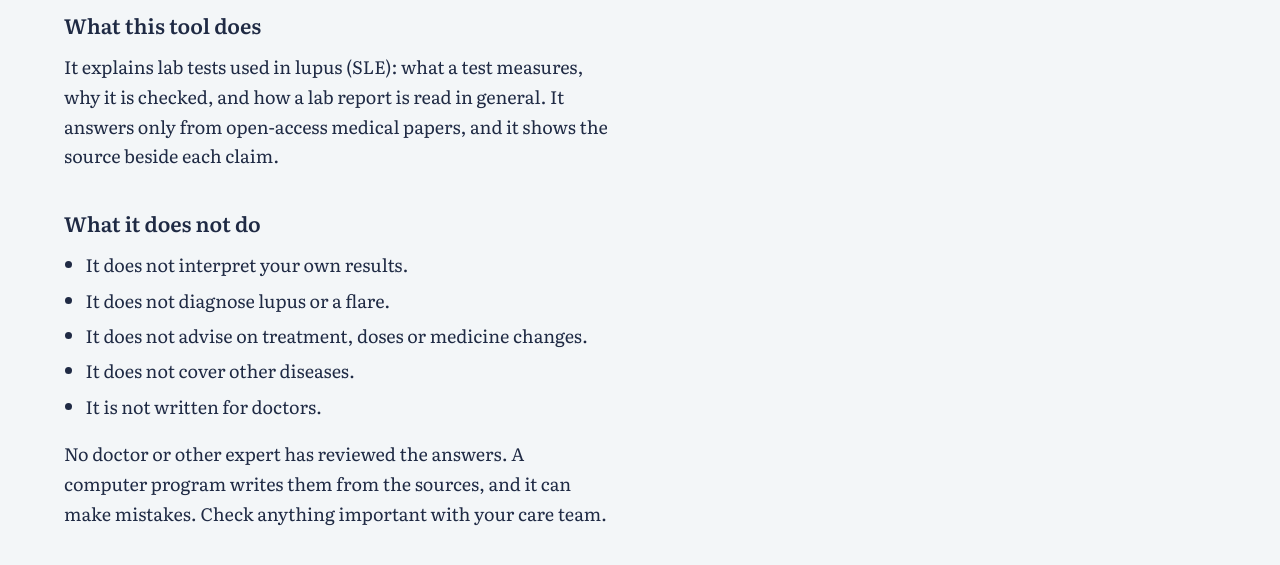
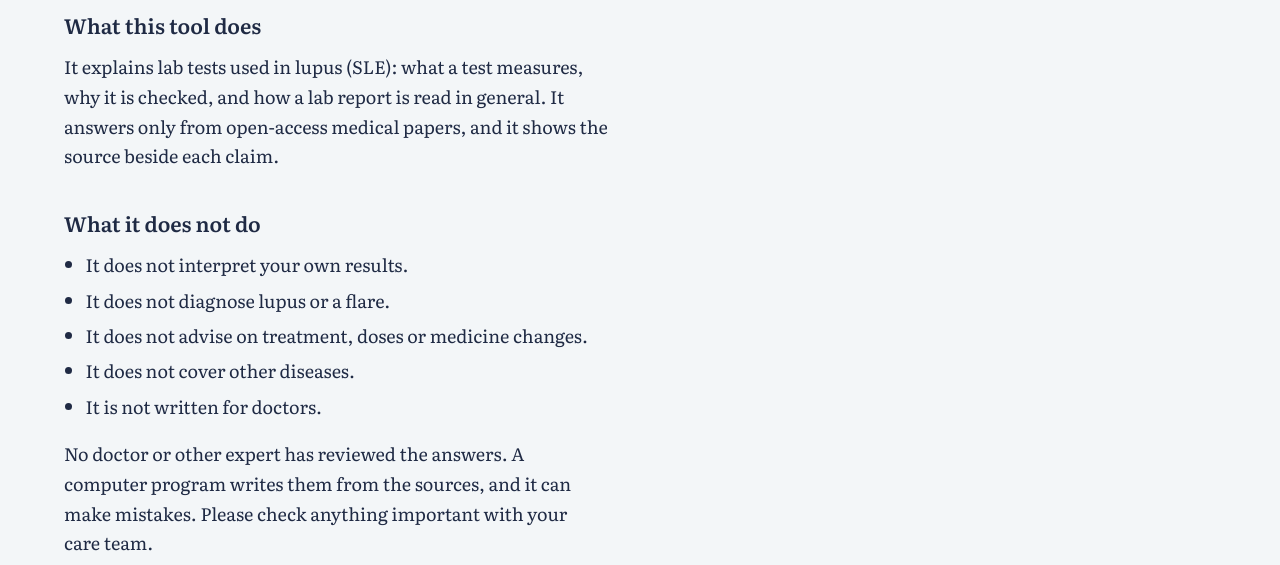
Before and after one commit to tuyetngan0518-cloud/lupuslabbuddy, a website: page public/about.html in a window 1280 px wide. Shown: the part 231-796 px from the top of the page. Drawn offline with Linux system fonts and the light colour scheme.

Commit message:
Use polite, formal, brief wording in both languages
Replace blunt or casual phrasing in the interface and About page, drop
sentence-opening "No" in the Vietnamese glossary, ask the model for a
formal register, and expand bare "What is X?" questions so the search
finds passages.

Co-Authored-By: Claude Opus 5.5 <noreply@anthropic.com>

```diff
--- a/config/glossary-details/antibodies.ts
+++ b/config/glossary-details/antibodies.ts
@@ -82,8 +82,8 @@ export const antibodies: Record<string, TermDetail> = {
       ["know", "Anti-Ro does not follow disease activity, so it is not repeated at each visit."],
     ],
     vi: [
-      ["what", "Anti-Ro, còn gọi là anti-SSA, là tự kháng thể chống lại một protein tên Ro. Một phần người bệnh lupus có kháng thể này, và nó cũng thường gặp trong hội chứng Sjögren, một bệnh tự miễn có liên quan."],
-      ["why", "Kháng thể này liên quan đến một số biểu hiện của lupus, ví dụ ban da xuất hiện khi ra nắng. Nó quan trọng nhất trong thời kỳ mang thai: kháng thể có thể đi qua nhau thai và, trong một số ít trường hợp, ảnh hưởng đến da hoặc nhịp tim của em bé. Vì vậy phụ nữ bị lupus đang mang thai hoặc dự định mang thai thường được làm xét nghiệm này."],
+      ["what", "Anti-Ro, còn gọi là anti-SSA, là tự kháng thể chống lại một protein tên Ro. Một phần người bệnh lupus có kháng thể này, và kháng thể này cũng thường gặp trong hội chứng Sjögren, một bệnh tự miễn có liên quan."],
+      ["why", "Kháng thể này liên quan đến một số biểu hiện của lupus, ví dụ ban da xuất hiện khi ra nắng. Anti-Ro quan trọng nhất trong thời kỳ mang thai: kháng thể có thể đi qua nhau thai và, trong một số ít trường hợp, ảnh hưởng đến da hoặc nhịp tim của em bé. Vì vậy phụ nữ bị lupus đang mang thai hoặc dự định mang thai thường được làm xét nghiệm này."],
       ["report", "Kết quả được ghi là dương tính hoặc âm tính, đôi khi kèm con số. Một số phiếu kết quả tách thành Ro52 và Ro60, là hai protein mục tiêu khác nhau."],
       ["know", "Anti-Ro không thay đổi theo mức độ hoạt động bệnh, nên không làm lại ở mỗi lần khám."],
     ],
@@ -142,7 +142,7 @@ export const antibodies: Record<string, TermDetail> = {
       ["know", "Blood-thinning medicines can interfere with this test, so laboratories ask which medicines a person is taking."],
     ],
     vi: [
-      ["what", "Kháng đông lupus là một trong ba xét nghiệm kháng thể kháng phospholipid. Tên gọi này dễ gây hiểu lầm ở hai điểm. Một là người không bị lupus cũng có thể có kháng thể này. Hai là tuy làm máu đông chậm hơn trong ống nghiệm, trong cơ thể nó lại liên quan đến việc máu dễ đông hơn chứ không phải khó đông hơn."],
+      ["what", "Kháng đông lupus là một trong ba xét nghiệm kháng thể kháng phospholipid. Tên gọi này dễ gây hiểu lầm ở hai điểm. Một là người không bị lupus cũng có thể có kháng thể này. Hai là tuy làm máu đông chậm hơn trong ống nghiệm, trong cơ thể kháng thể này lại liên quan đến việc máu dễ đông hơn chứ không phải khó đông hơn."],
       ["why", "Trong các xét nghiệm kháng phospholipid, đây là xét nghiệm liên quan chặt chẽ nhất đến cục máu đông và biến chứng thai kỳ."],
       ["report", "Kháng đông lupus không được đo trực tiếp. Phòng xét nghiệm làm các xét nghiệm thời gian đông máu, thường có tên dRVVT và aPTT, để xem thời gian đông có kéo dài không, và có trở về bình thường theo kiểu đặc trưng không. Kết quả được ghi là có hoặc không, hay dương tính hoặc âm tính."],
       ["know", "Thuốc chống đông có thể làm sai lệch xét nghiệm này, nên phòng xét nghiệm thường hỏi người bệnh đang dùng thuốc gì."],
--- a/public/about.html
+++ b/public/about.html
@@ -26,7 +26,7 @@
           <li>It does not cover other diseases.</li>
           <li>It is not written for doctors.</li>
         </ul>
-        <p>No doctor or other expert has reviewed the answers. A computer program writes them from the sources, and it can make mistakes. Check anything important with your care team.</p>
+        <p>No doctor or other expert has reviewed the answers. A computer program writes them from the sources, and it can make mistakes. Please check anything important with your care team.</p>
 
         <h2>Glossary</h2>
         <p>The <a href="/glossary.html">Glossary</a> is different from the answers. Its explanations were written for this tool, not taken from the cited sources, and no doctor or other expert has reviewed them. For medicines it covers what the medicine is and which lab tests are checked while taking it. It does not give doses, lists of side effects or advice about taking a medicine.</p>
@@ -45,21 +45,21 @@
           <li><span class="evidence-bar" aria-hidden="true"><i class="on"></i><i class="on"></i><i></i><i></i></span>observational study</li>
           <li><span class="evidence-bar" aria-hidden="true"><i class="on"></i><i></i><i></i><i></i></span>review or expert opinion</li>
         </ul>
-        <p>When the sources do not cover a question well, the tool says "Not enough evidence to answer this" and does not guess.</p>
+        <p>When the sources do not cover a question well, the tool says "Not enough evidence to answer this" rather than speculate.</p>
 
         <h2>Evidence is limited</h2>
-        <p>Some sentences in an answer are marked "Evidence is limited", with an amber line beside them. This means the cited passages back that sentence only partly, indirectly, or say the findings are uncertain or mixed. It is about how well the sources support that one sentence, while evidence level is about what kind of paper each source is. The mark is set by the AI model that writes the answer, so treat it as a rough guide too.</p>
+        <p>Some sentences in an answer are marked "Evidence is limited", with an amber line beside them. This means the cited passages back that sentence only partly, indirectly, or say the findings are uncertain or mixed. It is about how well the sources support that one sentence, while evidence level is about what kind of paper each source is. The mark is set by the AI model that writes the answer, so please treat it as a rough guide too.</p>
 
         <h2>Your privacy</h2>
-        <p>This tool does not save your questions. A question is sent to Cloudflare's AI service to write the answer; Cloudflare states that it does not keep the text afterwards or use it to train AI models. Do not type your results or personal details.</p>
+        <p>This tool does not save your questions. A question is sent to Cloudflare's AI service to write the answer; Cloudflare states that it does not keep the text afterwards or use it to train AI models. Please do not enter your results or personal details.</p>
 
         <h2>Feedback</h2>
-        <p>If an answer looks wrong or a source does not support a claim, <a href="/feedback.html">send feedback</a>.</p>
+        <p>If an answer looks wrong or a source does not support a claim, please <a href="/feedback.html">send feedback</a>.</p>
       </div>
 
       <div class="prose" data-show="vi" lang="vi">
         <h2>Công cụ này giúp gì</h2>
-        <p>Công cụ giải thích các xét nghiệm dùng trong bệnh lupus (SLE): xét nghiệm đo cái gì, vì sao cần làm, và cách đọc phiếu kết quả nói chung. Công cụ chỉ trả lời dựa trên các bài báo y khoa truy cập mở (ai cũng đọc miễn phí được), và hiển thị nguồn tham khảo bên cạnh từng ý.</p>
+        <p>Công cụ giải thích các xét nghiệm dùng trong bệnh lupus (SLE): xét nghiệm dùng để đo gì, vì sao cần làm, và cách đọc phiếu kết quả nói chung. Công cụ chỉ trả lời dựa trên các bài báo y khoa truy cập mở (ai cũng đọc miễn phí được), và hiển thị nguồn tham khảo bên cạnh từng ý.</p>
 
         <h2>Những việc công cụ này không làm</h2>
         <ul>
@@ -69,7 +69,7 @@
           <li>Không nói về các bệnh khác.</li>
           <li>Không dành cho bác sĩ.</li>
         </ul>
-        <p>Chưa có bác sĩ hay chuyên gia nào thẩm định các câu trả lời. Câu trả lời do một chương trình máy tính viết dựa trên các nguồn tham khảo, nên có thể có sai sót. Điều gì quan trọng, hãy hỏi lại bác sĩ điều trị của bạn.</p>
+        <p>Chưa có bác sĩ hay chuyên gia nào thẩm định các câu trả lời. Câu trả lời do một chương trình máy tính viết dựa trên các nguồn tham khảo, nên có thể có sai sót. Với vấn đề quan trọng, vui lòng hỏi bác sĩ điều trị.</p>
 
         <h2>Bảng thuật ngữ</h2>
         <p><a href="/glossary.html">Bảng thuật ngữ</a> khác với các câu trả lời. Phần giải thích ở đó được viết riêng cho công cụ này, không lấy từ các nguồn tham khảo được trích dẫn, và chưa có bác sĩ hay chuyên gia nào thẩm định. Với các thuốc, bảng này cho biết thuốc là gì và cần làm những xét nghiệm nào khi dùng thuốc. Bảng không nêu liều dùng, không liệt kê tác dụng phụ và không đưa ra lời khuyên về việc dùng thuốc.</p>
@@ -88,16 +88,16 @@
           <li><span class="evidence-bar" aria-hidden="true"><i class="on"></i><i class="on"></i><i></i><i></i></span>nghiên cứu quan sát</li>
           <li><span class="evidence-bar" aria-hidden="true"><i class="on"></i><i></i><i></i><i></i></span>bài tổng quan hoặc ý kiến chuyên gia</li>
         </ul>
-        <p>Khi các nguồn tham khảo chưa đề cập đủ rõ đến câu hỏi, công cụ sẽ nói "Chưa đủ bằng chứng để trả lời câu hỏi này" chứ không đoán.</p>
+        <p>Khi các nguồn tham khảo chưa đề cập đủ rõ đến câu hỏi, công cụ sẽ nói "Chưa đủ bằng chứng để trả lời câu hỏi này" thay vì phỏng đoán.</p>
 
         <h2>Bằng chứng còn hạn chế</h2>
-        <p>Một số câu trong phần trả lời được đánh dấu "Bằng chứng còn hạn chế", kèm một vạch màu hổ phách bên cạnh. Điều này có nghĩa là các đoạn trích dẫn chỉ ủng hộ câu đó một phần, một cách gián tiếp, hoặc cho biết kết quả nghiên cứu còn chưa chắc chắn hay chưa thống nhất. Dấu này nói về mức độ các nguồn tham khảo ủng hộ riêng câu đó, còn mức độ bằng chứng cho biết mỗi nguồn là loại bài báo nào. Dấu này do mô hình AI viết câu trả lời đặt ra, vì vậy bạn cũng chỉ nên xem đây là thông tin tham khảo.</p>
+        <p>Một số câu trong phần trả lời được đánh dấu "Bằng chứng còn hạn chế", kèm một vạch màu hổ phách bên cạnh. Điều này có nghĩa là các đoạn trích dẫn chỉ ủng hộ câu đó một phần, một cách gián tiếp, hoặc cho biết kết quả nghiên cứu còn chưa chắc chắn hay chưa thống nhất. Dấu này nói về mức độ các nguồn tham khảo ủng hộ riêng câu đó, còn mức độ bằng chứng cho biết mỗi nguồn là loại bài báo nào. Dấu này do mô hình AI viết câu trả lời đặt ra, vì vậy vui lòng chỉ xem đây là thông tin tham khảo.</p>
 
         <h2>Quyền riêng tư</h2>
-        <p>Công cụ này không lưu câu hỏi của bạn. Câu hỏi được gửi đến dịch vụ AI của Cloudflare để viết câu trả lời; Cloudflare cho biết họ không giữ lại nội dung sau đó và không dùng nội dung này để huấn luyện mô hình AI. Đừng nhập kết quả xét nghiệm hay thông tin cá nhân.</p>
+        <p>Công cụ này không lưu câu hỏi của bạn. Câu hỏi được gửi đến dịch vụ AI của Cloudflare để viết câu trả lời; Cloudflare cho biết họ không giữ lại nội dung sau đó và không dùng nội dung này để huấn luyện mô hình AI. Vui lòng không nhập kết quả xét nghiệm hoặc thông tin cá nhân.</p>
 
         <h2>Góp ý</h2>
-        <p>Nếu câu trả lời có vẻ sai hoặc nguồn tham khảo không khớp với nội dung, hãy <a href="/feedback.html">gửi góp ý</a>.</p>
+        <p>Nếu câu trả lời có vẻ sai hoặc nguồn tham khảo không khớp với nội dung, vui lòng <a href="/feedback.html">gửi góp ý</a>.</p>
       </div>
     </main>
     <script type="module" src="/ui.js"></script>
--- a/public/ui.js
+++ b/public/ui.js
@@ -13,7 +13,7 @@ export const strings = {
     askLede: "Ask about a lab test used in lupus (SLE). Each part of the answer shows its sources and evidence level.",
     askLabel: "Your question",
     askPlaceholder: "What does anti-dsDNA measure?",
-    askHint: "Do not type your own results or personal details. This tool cannot read them.",
+    askHint: "Please do not enter your own results or personal details.",
     ask: "Ask",
     answerIn: "Answers are written in English.",
     startersTitle: "Questions people start with",
@@ -52,46 +52,46 @@ export const strings = {
     yes: "Yes",
     no: "No",
     feedbackSent: "Feedback sent",
-    feedbackFailed: "Feedback was not sent. Try again later.",
-    tellMore: "Tell us what was wrong",
+    feedbackFailed: "Your feedback could not be sent. Please try again later.",
+    tellMore: "Report a problem",
 
     refusalTitle: "Not enough evidence to answer this",
-    refusalBody: "The sources this tool holds do not cover the question well enough. It is better to say so than to guess.",
+    refusalBody: "The sources do not cover this question clearly enough to answer it. Please rephrase it or choose a question below.",
 
     scope: {
       personal_result: [
         "This tool cannot interpret your own results",
-        "Your care team can, because they know your history and your lab's ranges. You can ask what a test measures instead.",
+        "Please ask your care team, who know your history and your laboratory's ranges. You may ask what a test measures.",
       ],
       diagnosis_or_treatment: [
         "This tool cannot diagnose or advise on treatment",
-        "Those decisions belong with your care team. You can ask what a lab test measures, or what a medicine is used for and which tests are checked while taking it. For example: “Which lab tests are checked while taking hydroxychloroquine?”",
+        "These decisions rest with your care team. You may ask what a lab test measures, or what a medicine is used for and which tests are checked while taking it. For example: “Which lab tests are checked while taking hydroxychloroquine?”",
       ],
       other_disease: [
         "This tool only covers lab tests in lupus",
-        "It has no sources about other conditions. You can ask about a test used in lupus instead.",
+        "This tool holds no sources on other conditions. You may ask about a test used in lupus.",
       ],
       not_lab: [
         "This tool only answers questions about lab tests in lupus",
-        "Try asking what a test measures, why it is checked, or how a lab report is laid out.",
+        "You may ask what a test measures, why it is checked, or how a report is laid out.",
       ],
     },
 
     errors: {
-      daily_limit: ["Today's free question limit is used up", "The limit is shared by everyone using this tool and refills within a day. Ask again later."],
-      service_problem: ["The answer service did not respond", "Wait a minute, then select Ask again."],
-      network: ["The connection dropped", "Check your internet, then select Ask again."],
-      empty_question: ["The question is empty", "Type a question about a lab test, then select Ask."],
-      question_too_long: ["The question is too long", "Shorten it to 500 characters or fewer, then select Ask again."],
-      not_configured: ["The answer service is not set up yet", "The site owner needs to connect it. Nothing is wrong on your side."],
-      bad_request: ["The question could not be sent", "Reload the page, then select Ask again."],
+      daily_limit: ["Today's free question limit is used up", "The limit is shared by everyone using this tool and refills within a day. Please try again later."],
+      service_problem: ["The answer service did not respond", "Please wait a minute, then select Ask again."],
+      network: ["The connection was interrupted", "Please check your internet connection, then select Ask again."],
+      empty_question: ["The question is empty", "Please type a question about a lab test, then select Ask."],
+      question_too_long: ["The question is too long", "Please shorten it to 500 characters or fewer, then select Ask again."],
+      not_configured: ["The answer service is not set up yet", "The site owner needs to connect it. No action is needed on your part."],
+      bad_request: ["The question could not be sent", "Please reload the page, then select Ask again."],
     },
 
     glossaryTitle: "Glossary",
     glossaryLede: "Lab terms and lupus medicines in English and Vietnamese. Select a term to read more. Explanations say what a term is, not what a result means for you.",
     glossaryNote: "These explanations were written for this glossary. They are not taken from the cited sources, and no expert has reviewed them.",
     glossarySearch: "Find a term",
-    glossaryNone: "No term matches. Try a shorter word.",
+    glossaryNone: "No matching term. Please try a shorter word.",
     glossaryJump: "Groups of terms",
     backToTop: "Back to top",
     glossaryGroups: {
@@ -123,7 +123,7 @@ export const strings = {
     },
 
     feedbackTitle: "Feedback",
-    feedbackLede: "Tell us what was wrong or unclear. Do not include your results or personal details.",
+    feedbackLede: "Please tell us what was wrong or unclear, without your results or personal details.",
     feedbackKind: "What is it about?",
     kinds: {
       wrong: "An answer seemed wrong",
@@ -147,14 +147,14 @@ export const strings = {
     askTitle: "Hiểu thuật ngữ xét nghiệm, và biết câu trả lời dựa trên nguồn nào",
     askLede: "Hỏi về một xét nghiệm thường dùng trong bệnh lupus (SLE). Mỗi ý trong câu trả lời đều kèm nguồn tham khảo và mức độ bằng chứng.",
     askLabel: "Câu hỏi của bạn",
-    askPlaceholder: "Xét nghiệm anti-dsDNA đo cái gì?",
-    askHint: "Đừng nhập kết quả xét nghiệm hay thông tin cá nhân của bạn. Công cụ này không đọc được những thông tin đó.",
+    askPlaceholder: "Xét nghiệm anti-dsDNA dùng để đo gì?",
+    askHint: "Vui lòng không nhập kết quả xét nghiệm hoặc thông tin cá nhân.",
     ask: "Hỏi",
     answerIn: "Câu trả lời được viết bằng tiếng Việt.",
     startersTitle: "Bạn có thể bắt đầu với những câu hỏi này",
     starters: [
       "Xét nghiệm ANA là gì?",
-      "Xét nghiệm anti-dsDNA đo cái gì?",
+      "Xét nghiệm anti-dsDNA dùng để đo gì?",
       "Vì sao người bệnh lupus cần xét nghiệm bổ thể C3 và C4?",
       "Vì sao người bệnh lupus cần xét nghiệm protein niệu?",
       "Lupus có thể gây ra những thay đổi gì trong công thức máu?",
@@ -187,20 +187,20 @@ export const strings = {
     yes: "Có",
     no: "Không",
     feedbackSent: "Đã gửi góp ý",
-    feedbackFailed: "Chưa gửi được góp ý. Hãy thử lại sau.",
-    tellMore: "Cho chúng tôi biết chỗ nào chưa đúng",
+    feedbackFailed: "Chưa gửi được góp ý. Vui lòng thử lại sau.",
+    tellMore: "Báo lỗi",
 
     refusalTitle: "Chưa đủ bằng chứng để trả lời câu hỏi này",
-    refusalBody: "Các nguồn tham khảo của công cụ này chưa đề cập đủ rõ đến câu hỏi. Thà nói rõ như vậy còn hơn đoán mò.",
+    refusalBody: "Các nguồn tham khảo chưa đề cập đủ rõ đến câu hỏi này. Vui lòng đặt câu hỏi theo cách khác hoặc chọn một câu hỏi bên dưới.",
 
     scope: {
       personal_result: [
         "Công cụ này không giải thích được kết quả của riêng bạn",
-        "Việc đó cần bác sĩ điều trị của bạn, vì họ nắm rõ bệnh sử của bạn và khoảng tham chiếu của phòng xét nghiệm. Thay vào đó, bạn có thể hỏi một xét nghiệm đo cái gì.",
+        "Vui lòng hỏi bác sĩ điều trị, người nắm rõ bệnh sử của bạn và khoảng tham chiếu của phòng xét nghiệm. Bạn có thể hỏi một xét nghiệm dùng để đo gì.",
       ],
       diagnosis_or_treatment: [
         "Công cụ này không chẩn đoán và không tư vấn điều trị",
-        "Những quyết định đó cần do bác sĩ điều trị của bạn đưa ra. Bạn có thể hỏi một xét nghiệm đo cái gì, hoặc một loại thuốc dùng để làm gì và cần xét nghiệm theo dõi độ an toàn của thuốc nào khi dùng. Ví dụ: “Người dùng hydroxychloroquine cần làm những xét nghiệm nào?”",
+        "Những quyết định này thuộc về bác sĩ điều trị. Bạn có thể hỏi một xét nghiệm dùng để đo gì, hoặc một loại thuốc dùng để làm gì và cần xét nghiệm theo dõi độ an toàn của thuốc nào khi dùng. Ví dụ: “Người dùng hydroxychloroquine cần làm những xét nghiệm nào?”",
       ],
       other_disease: [
         "Công cụ này chỉ nói về xét nghiệm trong bệnh lupus",
@@ -208,25 +208,25 @@ export const strings = {
       ],
       not_lab: [
         "Công cụ này chỉ trả lời câu hỏi về xét nghiệm trong bệnh lupus",
-        "Hãy thử hỏi một xét nghiệm đo cái gì, vì sao cần làm, hoặc phiếu kết quả được trình bày thế nào.",
+        "Bạn có thể hỏi một xét nghiệm dùng để đo gì, vì sao cần làm, hoặc phiếu kết quả được trình bày thế nào.",
       ],
     },
 
     errors: {
-      daily_limit: ["Đã hết lượt hỏi miễn phí của hôm nay", "Số lượt hỏi được dùng chung cho tất cả mọi người và sẽ có lại trong vòng một ngày. Hãy hỏi lại sau."],
-      service_problem: ["Dịch vụ trả lời không phản hồi", "Chờ một phút rồi bấm Hỏi lần nữa."],
-      network: ["Mất kết nối", "Kiểm tra kết nối mạng rồi bấm Hỏi lần nữa."],
-      empty_question: ["Câu hỏi đang trống", "Nhập một câu hỏi về xét nghiệm rồi bấm Hỏi."],
-      question_too_long: ["Câu hỏi quá dài", "Rút gọn còn tối đa 500 ký tự rồi bấm Hỏi lần nữa."],
-      not_configured: ["Dịch vụ trả lời chưa được thiết lập", "Chủ trang cần kết nối dịch vụ. Lỗi không phải do bạn."],
-      bad_request: ["Không gửi được câu hỏi", "Tải lại trang rồi bấm Hỏi lần nữa."],
+      daily_limit: ["Đã hết lượt hỏi miễn phí của hôm nay", "Số lượt hỏi được dùng chung cho tất cả mọi người và sẽ có lại trong vòng một ngày. Vui lòng thử lại sau."],
+      service_problem: ["Dịch vụ trả lời không phản hồi", "Vui lòng chờ một phút rồi bấm Hỏi lại."],
+      network: ["Kết nối bị gián đoạn", "Vui lòng kiểm tra kết nối mạng rồi bấm Hỏi lại."],
+      empty_question: ["Câu hỏi đang trống", "Vui lòng nhập một câu hỏi về xét nghiệm rồi bấm Hỏi."],
+      question_too_long: ["Câu hỏi quá dài", "Vui lòng rút gọn còn tối đa 500 ký tự rồi bấm Hỏi lại."],
+      not_configured: ["Dịch vụ trả lời chưa được thiết lập", "Chủ trang cần kết nối dịch vụ. Bạn không cần làm gì thêm."],
+      bad_request: ["Không gửi được câu hỏi", "Vui lòng tải lại trang rồi bấm Hỏi lại."],
     },
 
     glossaryTitle: "Bảng thuật ngữ",
     glossaryLede: "Thuật ngữ xét nghiệm và các thuốc điều trị lupus, bằng tiếng Anh và tiếng Việt. Chọn một thuật ngữ để đọc thêm. Phần giải thích cho biết thuật ngữ là gì, không nói kết quả của bạn có ý nghĩa gì.",
     glossaryNote: "Các phần giải thích này được viết riêng cho bảng thuật ngữ, không lấy từ các nguồn tham khảo được trích dẫn và chưa được chuyên gia thẩm định.",
     glossarySearch: "Tìm thuật ngữ",
-    glossaryNone: "Không tìm thấy thuật ngữ phù hợp. Hãy thử một từ ngắn hơn.",
+    glossaryNone: "Không tìm thấy thuật ngữ phù hợp. Vui lòng thử một từ ngắn hơn.",
     glossaryJump: "Các nhóm thuật ngữ",
     backToTop: "Về đầu trang",
     glossaryGroups: {
@@ -258,7 +258,7 @@ export const strings = {
     },
 
     feedbackTitle: "Góp ý",
-    feedbackLede: "Cho chúng tôi biết chỗ nào chưa đúng hoặc chưa rõ. Đừng ghi kết quả xét nghiệm hay thông tin cá nhân.",
+    feedbackLede: "Vui lòng cho biết điểm nào chưa đúng hoặc chưa rõ, không kèm kết quả xét nghiệm hay thông tin cá nhân.",
     feedbackKind: "Bạn muốn góp ý về điều gì?",
     kinds: {
       wrong: "Câu trả lời có vẻ sai",
--- a/src/rag/prompts.ts
+++ b/src/rag/prompts.ts
@@ -67,7 +67,7 @@ Examples:
 - "Có nên giảm liều prednisone không?" -> diagnosis_or_treatment
 - "Do I have lupus?" -> diagnosis_or_treatment
 
-Also translate the question into clear English for a literature search. The question may be in Vietnamese. Spell out abbreviations (HCQ = hydroxychloroquine, MMF = mycophenolate mofetil, MTX = methotrexate, AZA = azathioprine, CBC = complete blood count, ESR = erythrocyte sedimentation rate). For a question about a medicine, ask what it is used for in lupus and which lab tests are checked while taking it.${termPairs}
+Also translate the question into clear English for a literature search. The question may be in Vietnamese. Spell out abbreviations (HCQ = hydroxychloroquine, MMF = mycophenolate mofetil, MTX = methotrexate, AZA = azathioprine, CBC = complete blood count, ESR = erythrocyte sedimentation rate). Spell out the full name of a test after its abbreviation (ANA = antinuclear antibody). For a short question that only names a test ("What is X?", "X là gì?"), write "What is X (full name), what does it measure, and why is it checked in lupus?", so the search has enough words to match. For a question about a medicine, ask what it is used for in lupus and which lab tests are checked while taking it.${termPairs}
 
 Reply with JSON only: {"language":"en" or "vi","scope":"...","english_question":"..."}`,
     },
@@ -85,8 +85,8 @@ export function answerPrompt(englishQuestion: string, passages: Match[], lang: "
   const pinned = lang === "vi" ? pinnedTerms(`${englishQuestion}\n${sources}`) : "";
   const language =
     lang === "vi"
-      ? `Write every claim in natural Vietnamese, the way a Vietnamese health writer would phrase it, not word for word from English. Say "bệnh lupus" or "người bệnh lupus", never "trong lupus".${pinned ? ` Use exactly these Vietnamese terms:\n${pinned}` : ""}`
-      : "Write every claim in English.";
+      ? `Write every claim in natural Vietnamese, the way a Vietnamese health writer would phrase it, not word for word from English. Use a polite, formal register suited to health information, in short plain sentences; no slang or casual phrases. Say "bệnh lupus" or "người bệnh lupus", never "trong lupus".${pinned ? ` Use exactly these Vietnamese terms:\n${pinned}` : ""}`
+      : "Write every claim in English, in a polite, formal register suited to health information, in short plain sentences; no slang, contractions or casual phrases.";
 
   return [
     {
```
